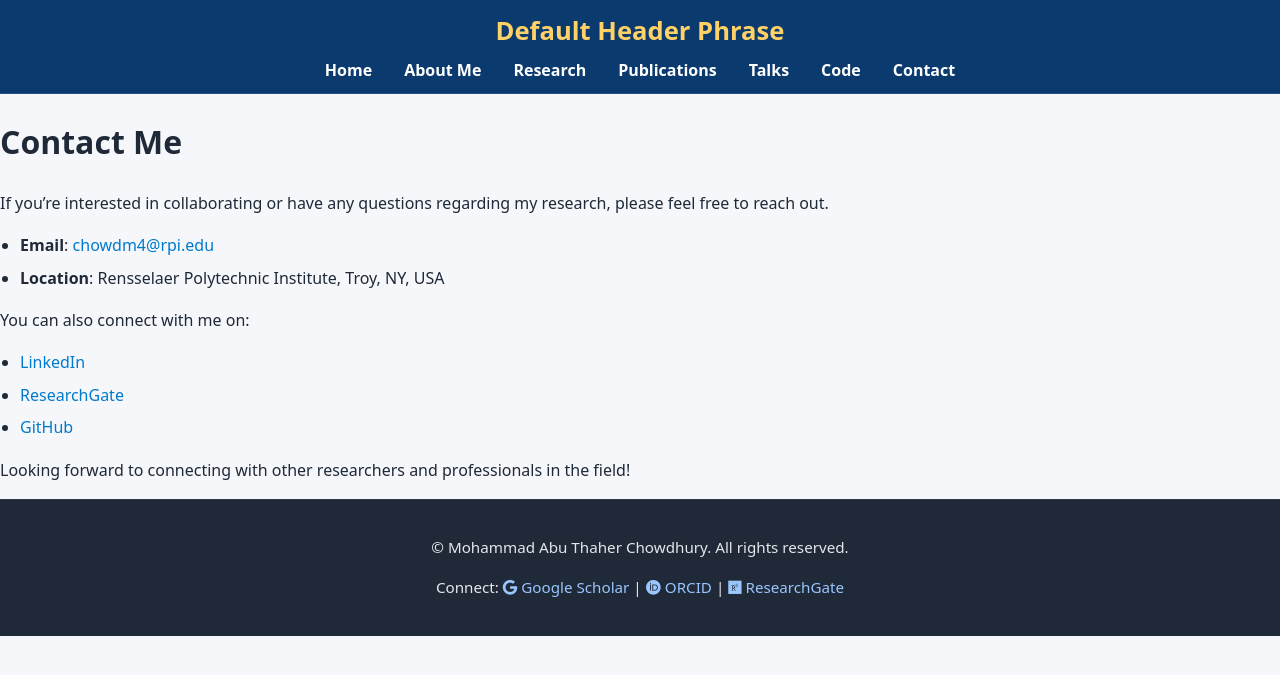
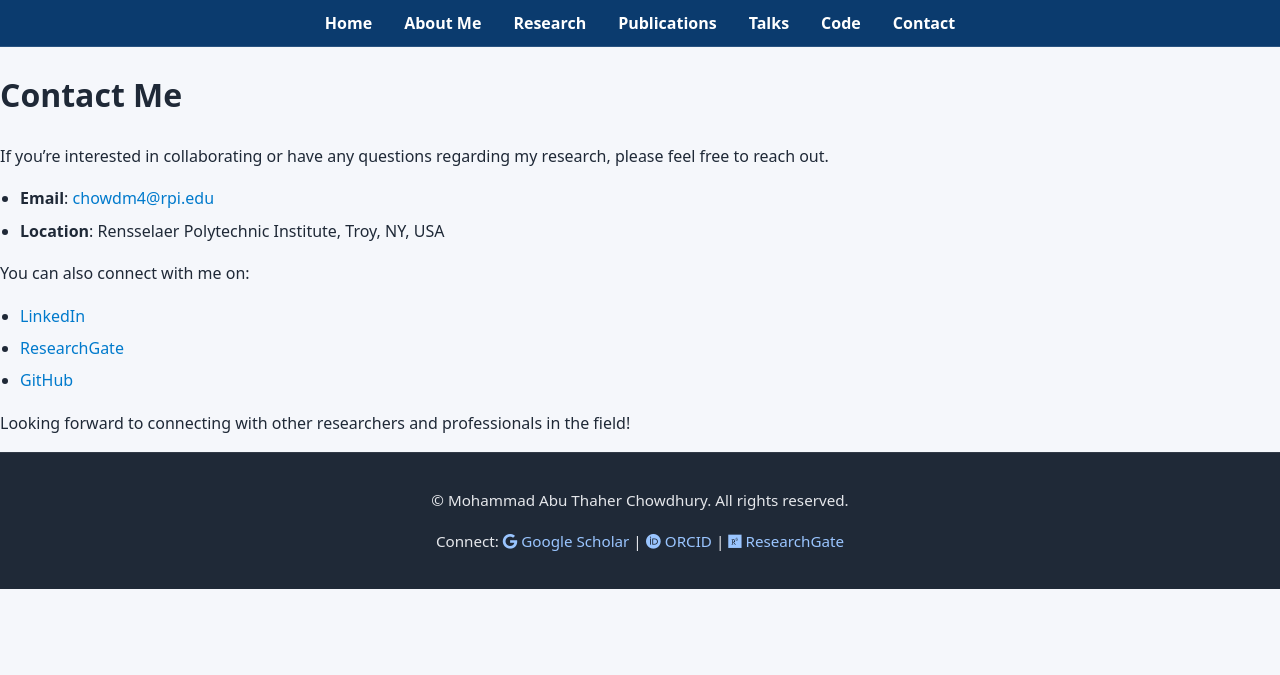
Before and after one commit to matc-thaher/website, a Jekyll site: the page built from contact.md, in a window 1280 px wide. Shown: the top 675 px of the page. Built offline with Jekyll 4.4.1, drawn with Linux system fonts in a browser that asks for light colours.

Commit message:
Update default.html

```diff
--- a/_layouts/default.html
+++ b/_layouts/default.html
@@ -37,7 +37,10 @@
 
     <!-- Header Section -->
     <header>
-         <h1>{{ page.header_phrase | default: "Default Header Phrase" }}</h1>
+        {% comment %} Only show the header phrase when explicitly allowed {% endcomment %}
+        {% if page.show_header_phrase != false and page.header_phrase %}
+              <h1>{{ page.header_phrase }}</h1>
+        {% endif %}
         <input type="checkbox" id="menu-toggle" class="menu-toggle">
         <label for="menu-toggle" class="menu-icon">&#9776;</label>
         <nav>
```
